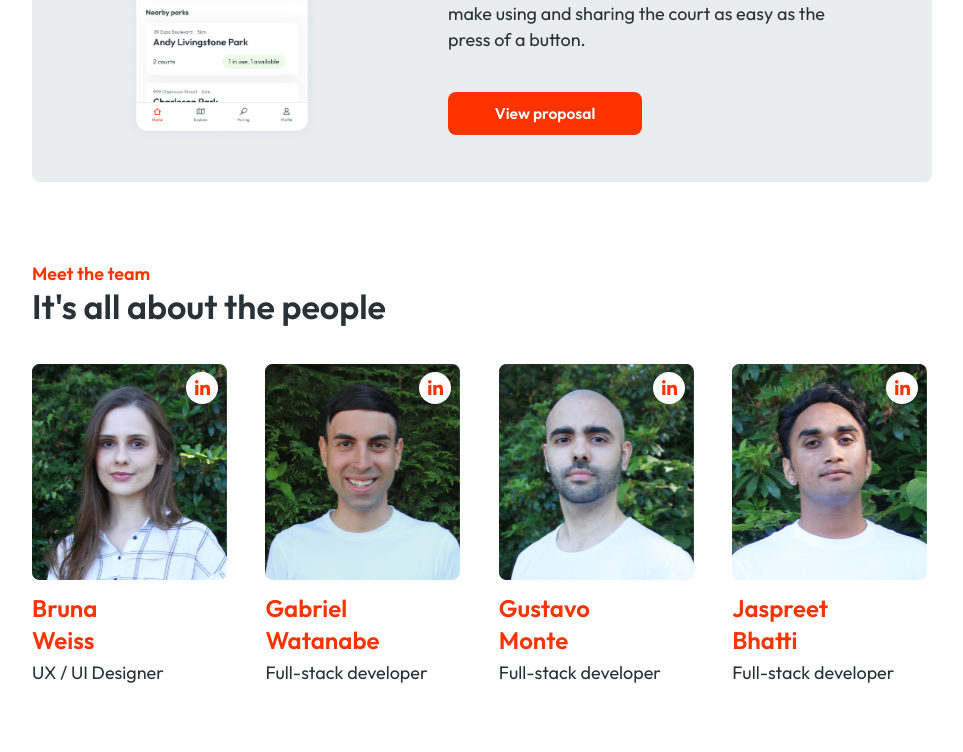
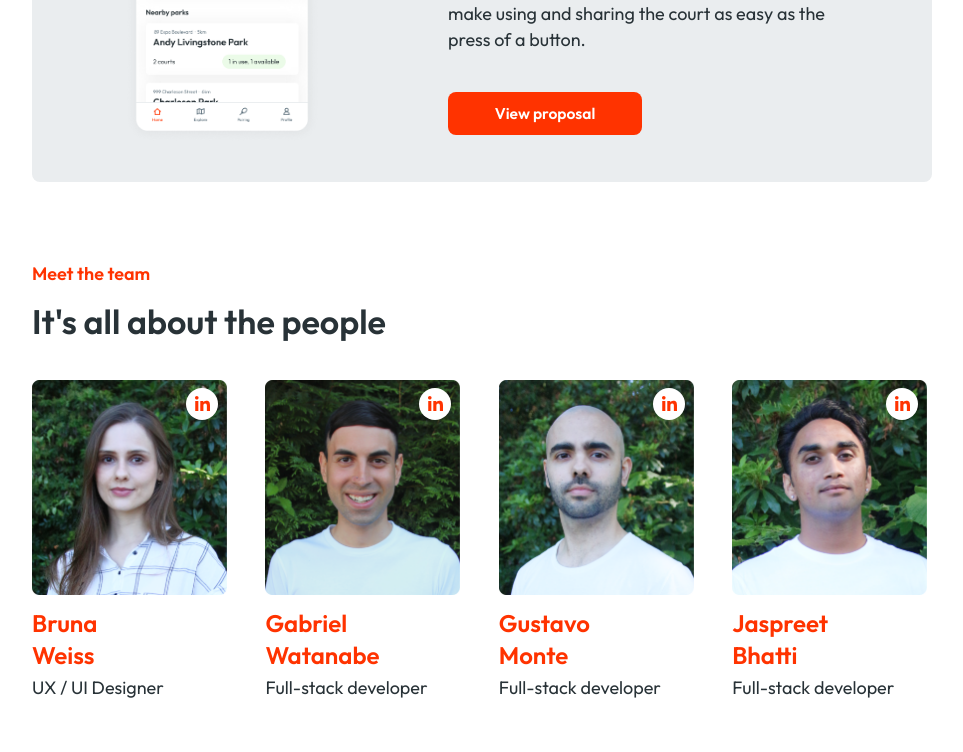
Before and after one commit to olimarie21/Courte-landing-page, a Next.js app: page / in a window 1280 px wide. Shown: the part 2195-2947 px from the top of the page, without its empty margins (158-1121 px from the left). Built offline with nearby package versions, Linux system fonts and the light colour scheme; a web font is replaced by a local one.

Commit message:
Fixes team margin

```diff
--- a/components/Team.js
+++ b/components/Team.js
@@ -160,6 +160,7 @@ const TeamWrapper = styled.div`
 
 			@media (min-width: 800px) {
 				text-align: left;
+				margin-top: 1.9vh;
 			}
 		}
 	}
```
